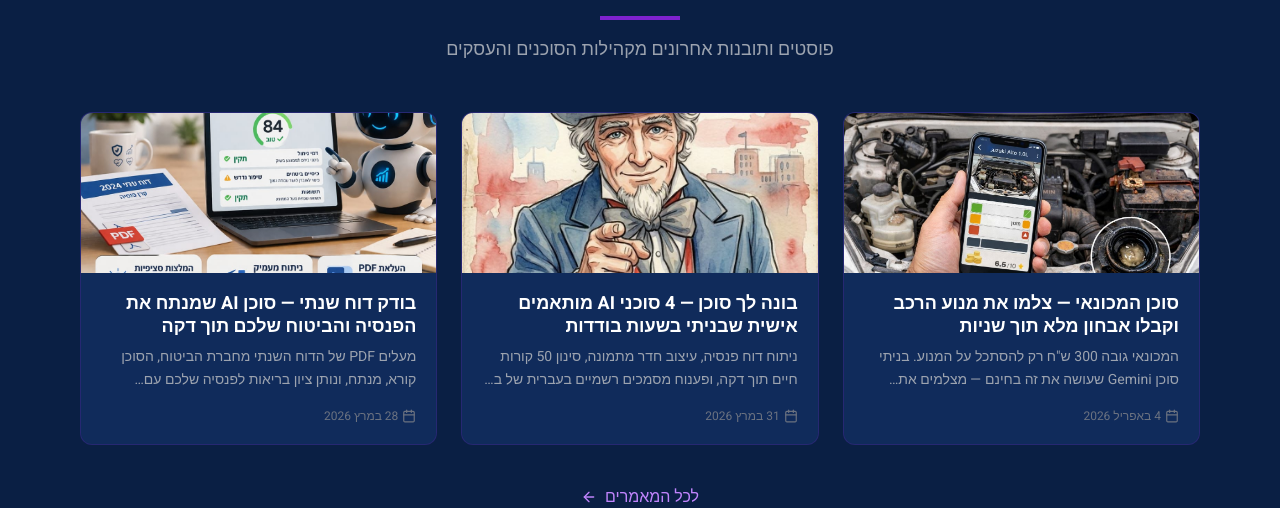
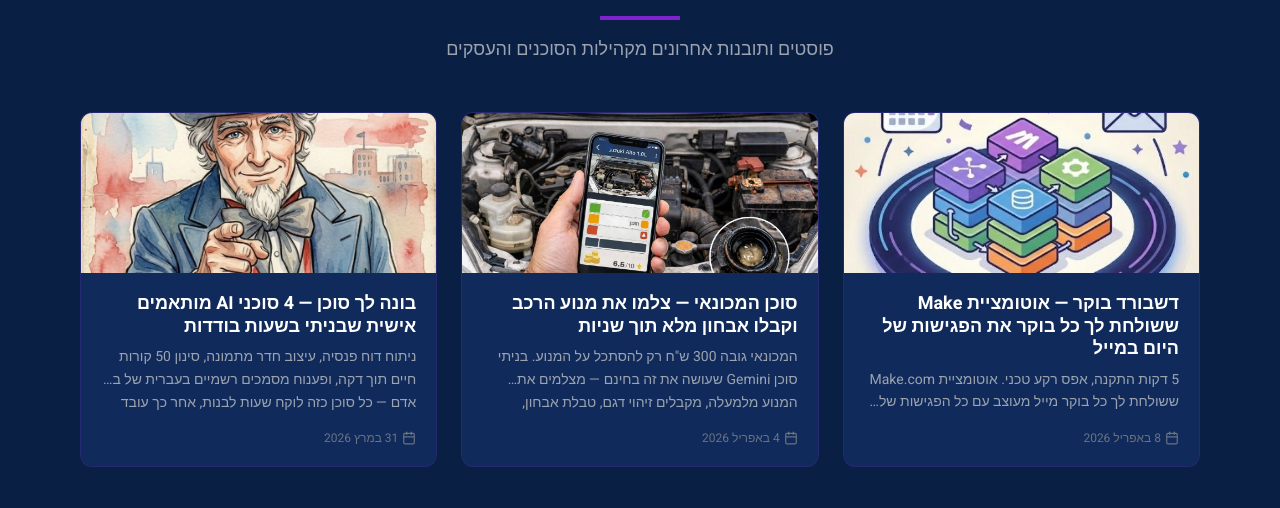
Before and after one commit to guycoful/ai-consulting-wizard, a React (Vite) app: page / in a window 1280 px wide. Shown: the part 4277-4785 px from the top of the page. Built offline with nearby package versions, Linux system fonts and the light colour scheme; no server answers; the database is empty.

Commit message:
Add article #21: make-morning-dashboard

```diff
--- a/src/data/articles.ts
+++ b/src/data/articles.ts
@@ -14,6 +14,76 @@ export interface Article {
 }
 
 export const articles: Article[] = [
+  {
+    id: "21",
+    slug: "make-morning-dashboard",
+    title: "דשבורד בוקר — אוטומציית Make ששולחת לך כל בוקר את הפגישות של היום במייל",
+    excerpt: "5 דקות התקנה, אפס רקע טכני. אוטומציית Make.com ששולחת לך כל בוקר מייל מעוצב עם כל הפגישות של היום (או 'יום חופשי' אם אין). תבנית מוכנה להורדה — בחינם.",
+    content: `<h3>מה זה? 📅</h3>
+
+<p>אוטומציה שרצה פעם ביום ושולחת לכם מייל מעוצב בבוקר עם כל הפגישות של אותו היום.</p>
+
+<ul>
+<li>📅 <strong>יש פגישות?</strong> המייל מראה את הרשימה עם שעות, מיקומים וקישורים לשיחות אם יש.</li>
+<li>🎉 <strong>אין פגישות?</strong> מקבלים הודעת "יום חופשי".</li>
+</ul>
+
+<p>זה הכל. פשוט וקליל.</p>
+
+<hr>
+
+<h3>איך זה עובד? 🛠️</h3>
+
+<ol>
+<li>מורידים קובץ תבנית מהקישור למטה.</li>
+<li>נכנסים ל-Make.com (בחינם, בלי כרטיס אשראי).</li>
+<li>מייבאים את הקובץ — לוחצים 3 לחיצות.</li>
+<li>מחברים את חשבון Google שלכם למודולי היומן ולמייל.</li>
+<li>לוחצים על מודול ה-Tools ולאחר מכן Save.</li>
+<li>לוחצים Run — ותוך שניות מגיע מייל.</li>
+</ol>
+
+<p><strong>5 דקות. אפס רקע טכני.</strong></p>
+
+<p>💡 למשתמשים מהסמארטפון — רצוי לעבוד עם פריסה לרוחב.</p>
+
+<hr>
+
+<h3>סרטון הדרכה — 2 דקות, שלב אחרי שלב 🎥</h3>
+
+<p>הקלטתי <strong>סרטון הדרכה של 2 דקות</strong> שמראה שלב אחרי שלב בדיוק מה לעשות:</p>
+
+<div style="position: relative; width: 100%; max-width: 360px; margin: 1.5em auto; aspect-ratio: 9/16;">
+  <iframe src="https://www.youtube.com/embed/vebq5ySyuXQ" title="דשבורד בוקר — סרטון הדרכה" style="position: absolute; top: 0; left: 0; width: 100%; height: 100%; border: 0; border-radius: 12px;" allow="accelerometer; autoplay; clipboard-write; encrypted-media; gyroscope; picture-in-picture; web-share" allowfullscreen loading="lazy"></iframe>
+</div>
+
+<p style="text-align: center;"><a href="https://youtube.com/shorts/vebq5ySyuXQ" target="_blank" rel="noopener noreferrer">👉 פתיחה ב-YouTube</a></p>
+
+<hr>
+
+<h3>על Make.com</h3>
+
+<p>זו הפלטפורמה שדרכה בנויה האוטומציה.</p>
+
+<p>התוכנית החינמית מאפשרת <strong>2 תרחישים פעילים</strong> ו-<strong>1,000 פעולות בחודש</strong>. יותר ממספיק להתחיל.</p>
+
+<hr>
+
+<p>🔗 <strong>להורדת התבנית + מדריך עם צילומי מסך:</strong></p>
+
+<p><a href="https://guycoful.github.io/make-morning-dashboard" target="_blank" rel="noopener noreferrer" class="inline-block bg-purple-600 hover:bg-purple-700 text-white font-bold py-3 px-6 rounded-lg transition-colors text-center">הורדת תבנית + מדריך מלא</a></p>
+
+<p>🔗 הרשמה ל-Make בחינם: <a href="https://www.make.com" target="_blank" rel="noopener noreferrer">www.make.com</a></p>
+
+<hr>
+
+<p>שתפו עם מי שזה יכול לעזור לו 🙏</p>`,
+    date: "2026-04-08",
+    readingTime: 2,
+    tags: ["Make.com", "אוטומציה", "Google Calendar", "פרודקטיביות", "Blueprint"],
+    category: "agents",
+    image: "/images/articles/morning-dashboard.jpg",
+  },
   {
     id: "20",
     slug: "ai-mechanic-engine-diagnosis",
```
Also changed, not shown: public/images/articles/morning-dashboard.jpg (added).
